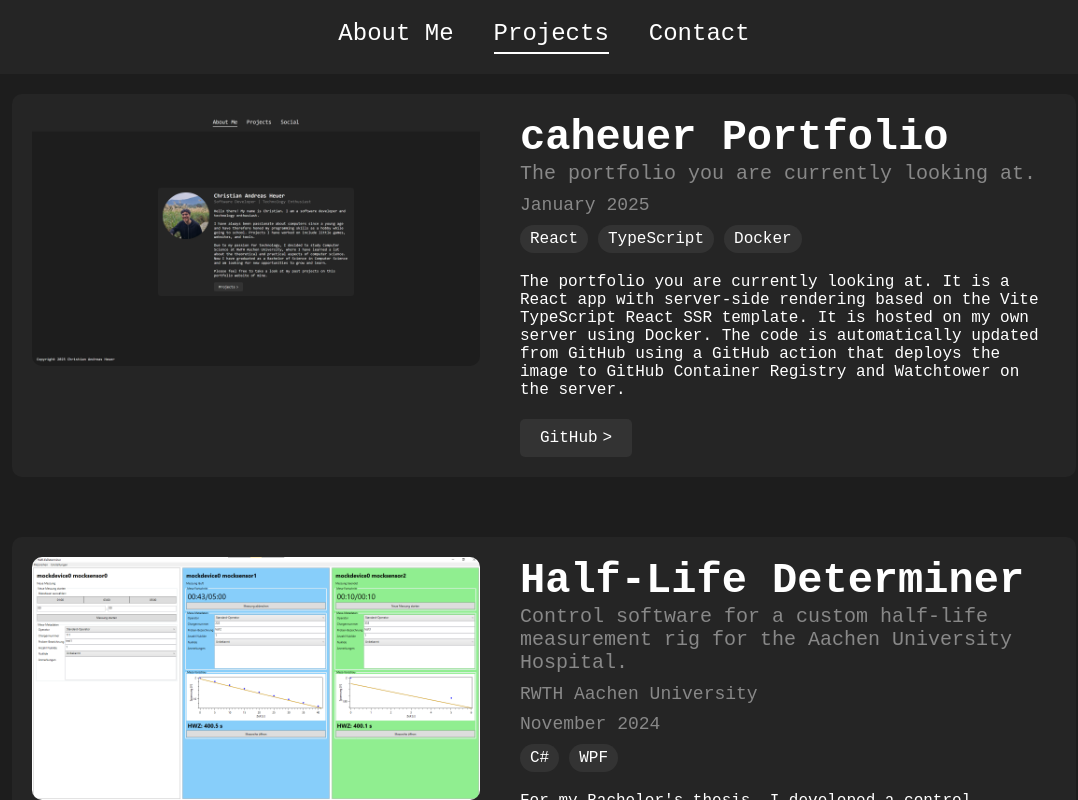
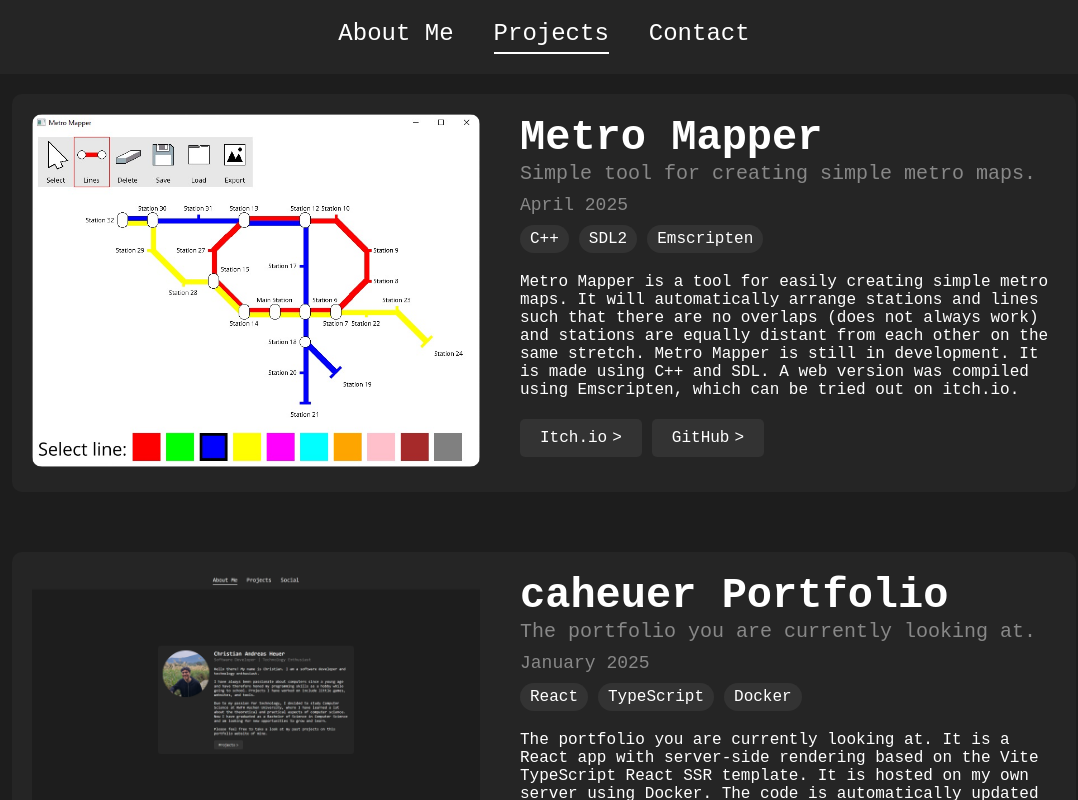
Before and after one commit to caheuer/caheuer-portfolio, a React (Vite) app: page /projects in a window 1280 px wide. Shown: the top 800 px of the page, without its empty margins (96-1174 px from the left). Built offline with nearby package versions, Linux system fonts and the light colour scheme.

Commit message:
added metro mapper and itch io link

```diff
--- a/src/data/projects.json
+++ b/src/data/projects.json
@@ -1,4 +1,25 @@
 [
+    {
+        "id": "metro-mapper",
+        "name": "Metro Mapper",
+        "tagline": "Simple tool for creating simple metro maps.",
+        "publishedYear": 2025,
+        "publishedMonth": 3,
+        "shortDescription": "Metro Mapper is a tool for easily creating simple metro maps. It will automatically arrange stations and lines such that there are no overlaps (does not always work) and stations are equally distant from each other on the same stretch. Metro Mapper is still in development. It is made using C++ and SDL. A web version was compiled using Emscripten, which can be tried out on itch.io.",
+        "description": "Metro Mapper is a tool for easily creating simple metro maps. It will automatically arrange stations and lines such that there are no overlaps (does not always work) and stations are equally distant from each other on the same stretch. Metro Mapper is still in development. It is made using C++ and SDL. A web version was compiled using Emscripten, which can be tried out on itch.io.",
+        "media": [
+            "/media/projects/metro-mapper/screenshot.jpg"
+        ],
+        "technologies": [
+            "cpp",
+            "sdl2",
+            "emscripten"
+        ],
+        "links": {
+            "github": "https://github.com/caheuer/metro-mapper",
+            "itchio": "https://caheuer.itch.io/metro-mapper"
+        }
+    },
     {
         "id": "portfolio",
         "name": "caheuer Portfolio",
--- a/src/data/technologies.json
+++ b/src/data/technologies.json
@@ -53,5 +53,20 @@
         "id": "wpf",
         "name": "WPF",
         "link": "https://docs.microsoft.com/en-us/dotnet/desktop/wpf/"
+    },
+    {
+        "id": "cpp",
+        "name": "C++",
+        "link": "https://isocpp.org/"
+    },
+    {
+        "id": "sdl2",
+        "name": "SDL2",
+        "link": "https://www.libsdl.org/"
+    },
+    {
+        "id": "emscripten",
+        "name": "Emscripten",
+        "link": "https://emscripten.org/"
     }
 ]
--- a/src/interfaces/project.ts
+++ b/src/interfaces/project.ts
@@ -14,6 +14,7 @@ export default interface Project {
     links?: {
         website?: string;
         github?: string;
+        itchio?: string;
     };
 }
 
--- a/src/pages/Contact.tsx
+++ b/src/pages/Contact.tsx
@@ -1,7 +1,7 @@
 import './Contact.css';
 
 import { FontAwesomeIcon } from '@fortawesome/react-fontawesome';
-import { faGithub, faLinkedin, faSteam } from '@fortawesome/free-brands-svg-icons';
+import { faGithub, faLinkedin, faSteam, faItchIo } from '@fortawesome/free-brands-svg-icons';
 
 export default function Contact() {
   return <div className="card-wrapper">
@@ -18,6 +18,9 @@ export default function Contact() {
           <a href="https://github.com/caheuer" className="social-media-icon">
             <FontAwesomeIcon icon={faGithub} />
           </a>
+          <a href="https://itch.io/chrisausdemklo" className="social-media-icon">
+            <FontAwesomeIcon icon={faItchIo} />
+          </a>
           <a href="https://steamcommunity.com/id/chrisausdemklo" className="social-media-icon">
             <FontAwesomeIcon icon={faSteam} />
           </a>
--- a/src/pages/Projects.tsx
+++ b/src/pages/Projects.tsx
@@ -34,6 +34,7 @@ export default function Projects() {
                 <div className="link-btns">
                     {/* <Link to={`/projects/${project.id}`} className="link-btn">Details</Link> */}
                     {project.links?.website && <a className="link-btn" href={project.links.website}>Open</a>}
+                    {project.links?.itchio && <a className="link-btn" href={project.links.itchio}>Itch.io</a>}
                     {project.links?.github && <a className="link-btn" href={project.links.github}>GitHub</a>}
                 </div>
             </div>
```
Also changed, not shown: public/media/projects/metro-mapper/screenshot.jpg (added).
